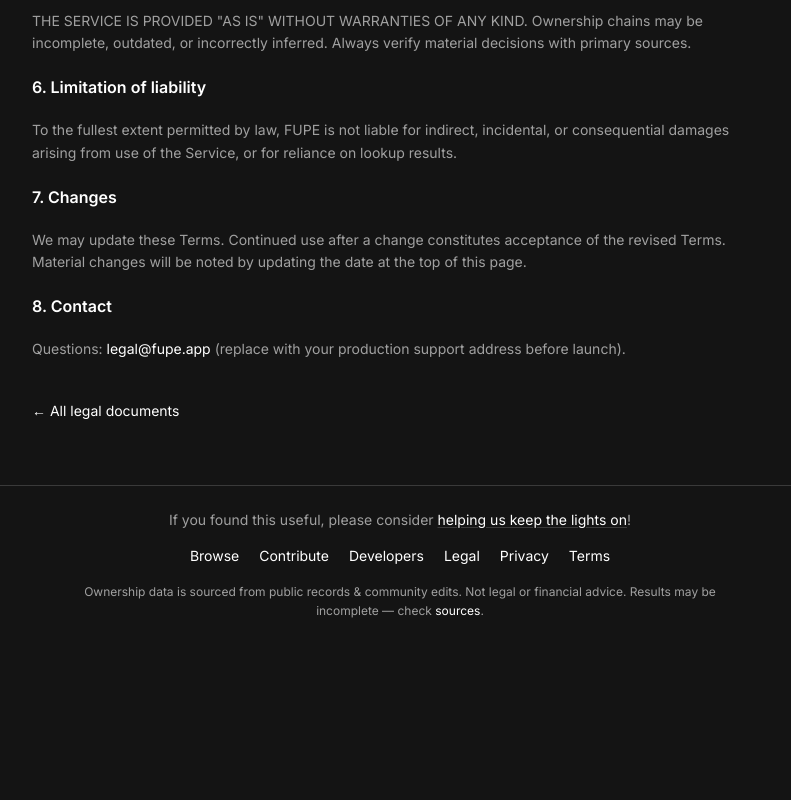
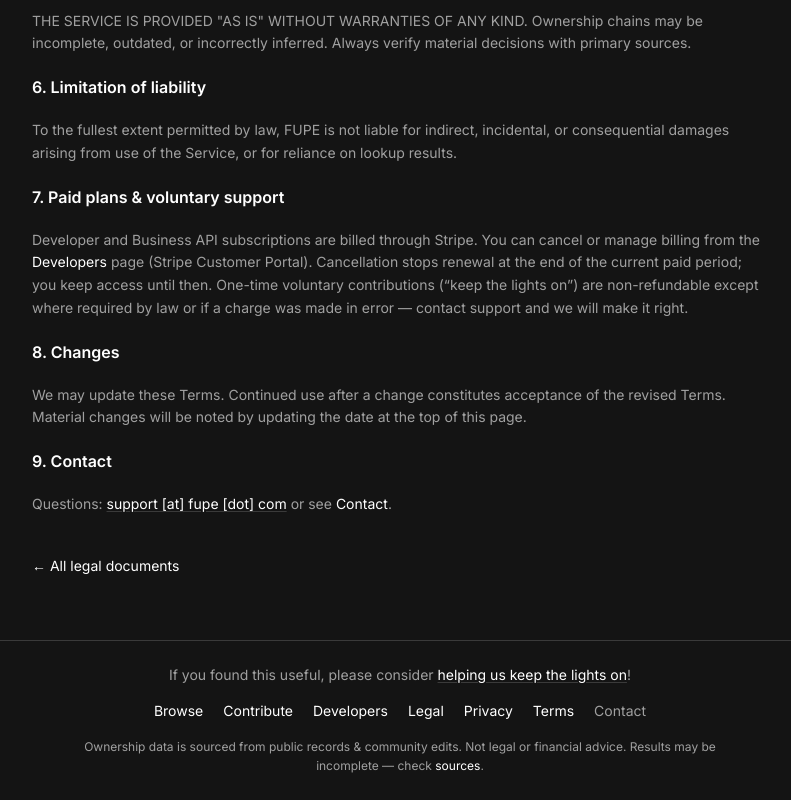
Before and after one commit to schneidan/fupe, a Next.js app in the folder apps/web/: page /legal/terms in a window 1280 px wide. Shown: the part 837-1637 px from the top of the page, without its empty margins (240-1031 px from the left). Before the commit the page ends 1482 px from the top, so only its background shows below. Built offline with nearby package versions, Linux system fonts and the light colour scheme; no server answers.

Commit message:
Add contacts and thank you page and rebuild script

```diff
--- a/apps/web/src/app/developers/page.tsx
+++ b/apps/web/src/app/developers/page.tsx
@@ -23,6 +23,16 @@ export default function DevelopersPage() {
         </a>
         .
       </p>
+      <p className="mt-4 text-sm text-fupe-muted">
+        <strong className="font-medium text-fupe-text">Billing:</strong> Paid
+        plans renew monthly via Stripe. Cancel anytime from this page (Manage
+        billing) — you keep Developer access until the period ends, then limits
+        return to Free. Questions or charge issues:{' '}
+        <a href="/legal/contact" className="text-fupe-text hover:underline">
+          Contact
+        </a>
+        .
+      </p>
       <Suspense fallback={<p className="mt-8 text-fupe-muted">Loading…</p>}>
         <DevelopersBilling />
       </Suspense>
--- a/apps/web/src/app/legal/api/page.tsx
+++ b/apps/web/src/app/legal/api/page.tsx
@@ -1,4 +1,5 @@
 import { LegalDoc, LegalH2 } from '@/components/LegalDoc';
+import { ObfuscatedEmail } from '@/components/ObfuscatedEmail';
 
 export const metadata = { title: 'API Terms' };
 
@@ -27,11 +28,14 @@ export default function ApiTermsPage() {
         results in your product is fine; republishing the entire directory is not
         without written permission.
       </p>
-      <LegalH2>3. Billing</LegalH2>
+      <LegalH2>3. Billing, cancellation &amp; refunds</LegalH2>
       <p>
-        Paid tiers are billed through Stripe. Cancellations take effect at period
-        end unless stated otherwise. Complimentary admin overrides are audited
-        and may be revoked.
+        Paid tiers are billed through Stripe. Cancel anytime from the Developers
+        page via the Stripe Customer Portal — access continues through the end of
+        the paid period, then the key returns to Free limits. Refunds for unused
+        time are not guaranteed but we will correct erroneous charges; email{' '}
+        <ObfuscatedEmail user="support" domain="fupe.com" />. Complimentary admin
+        overrides are audited and may be revoked.
       </p>
       <LegalH2>4. Attribution</LegalH2>
       <p>
--- /dev/null
+++ b/apps/web/src/app/legal/contact/page.tsx
@@ -0,0 +1,44 @@
+import { LegalDoc, LegalH2 } from '@/components/LegalDoc';
+import { ObfuscatedEmail } from '@/components/ObfuscatedEmail';
+
+export const metadata = { title: 'Contact' };
+
+export default function ContactPage() {
+  return (
+    <LegalDoc title="Contact">
+      <p>
+        For questions about FUPE, billing, or account access, email support.
+        Click the address below to open your mail app (shown obfuscated to
+        reduce automated scraping).
+      </p>
+      <p className="mt-4">
+        <ObfuscatedEmail user="support" domain="fupe.com" />
+      </p>
+      <LegalH2>Other topics</LegalH2>
+      <ul className="list-disc space-y-2 pl-5">
+        <li>
+          Privacy requests — see the{' '}
+          <a href="/legal/privacy" className="text-fupe-text hover:underline">
+            Privacy Policy
+          </a>
+        </li>
+        <li>
+          Copyright / DMCA — see the{' '}
+          <a href="/legal/dmca" className="text-fupe-text hover:underline">
+            DMCA page
+          </a>
+        </li>
+        <li>
+          API billing &amp; cancellation —{' '}
+          <a href="/developers" className="text-fupe-text hover:underline">
+            Developers
+          </a>{' '}
+          or the{' '}
+          <a href="/legal/api" className="text-fupe-text hover:underline">
+            API Terms
+          </a>
+        </li>
+      </ul>
+    </LegalDoc>
+  );
+}
--- a/apps/web/src/app/legal/page.tsx
+++ b/apps/web/src/app/legal/page.tsx
@@ -10,6 +10,7 @@ const DOCS = [
   { href: '/legal/api', title: 'API Terms', desc: 'Rules for API keys and rate limits.' },
   { href: '/legal/sources', title: 'Data Sources & Attribution', desc: 'Where ownership data comes from; ODbL notes.' },
   { href: '/legal/dmca', title: 'DMCA / Takedown', desc: 'How to request removal of content.' },
+  { href: '/legal/contact', title: 'Contact', desc: 'Support email and where to send requests.' },
 ];
 
 export default function LegalIndexPage() {
--- a/apps/web/src/app/legal/terms/page.tsx
+++ b/apps/web/src/app/legal/terms/page.tsx
@@ -1,4 +1,5 @@
 import { LegalDoc, LegalH2 } from '@/components/LegalDoc';
+import { ObfuscatedEmail } from '@/components/ObfuscatedEmail';
 
 export const metadata = { title: 'Terms of Service' };
 
@@ -57,16 +58,34 @@ export default function TermsPage() {
         incidental, or consequential damages arising from use of the Service, or
         for reliance on lookup results.
       </p>
-      <LegalH2>7. Changes</LegalH2>
+      <LegalH2>7. Paid plans &amp; voluntary support</LegalH2>
+      <p>
+        Developer and Business API subscriptions are billed through Stripe.
+        You can cancel or manage billing from the{' '}
+        <a href="/developers" className="text-fupe-text hover:underline">
+          Developers
+        </a>{' '}
+        page (Stripe Customer Portal). Cancellation stops renewal at the end of
+        the current paid period; you keep access until then. One-time voluntary
+        contributions (“keep the lights on”) are non-refundable except where
+        required by law or if a charge was made in error — contact support and
+        we will make it right.
+      </p>
+      <LegalH2>8. Changes</LegalH2>
       <p>
         We may update these Terms. Continued use after a change constitutes
         acceptance of the revised Terms. Material changes will be noted by updating
         the date at the top of this page.
       </p>
-      <LegalH2>8. Contact</LegalH2>
+      <LegalH2>9. Contact</LegalH2>
       <p>
-        Questions: <span className="text-fupe-text">legal@fupe.app</span> (replace
-        with your production support address before launch).
+        Questions:{' '}
+        <ObfuscatedEmail user="support" domain="fupe.com" />{' '}
+        or see{' '}
+        <a href="/legal/contact" className="text-fupe-text hover:underline">
+          Contact
+        </a>
+        .
       </p>
     </LegalDoc>
   );
--- /dev/null
+++ b/apps/web/src/app/thanks/page.tsx
@@ -0,0 +1,29 @@
+import { Suspense } from 'react';
+import { FupeLogo } from '@/components/FupeLogo';
+import { ThanksRedirect } from '@/components/ThanksRedirect';
+
+export const metadata = {
+  title: 'Thank you',
+};
+
+export default function ThanksPage() {
+  return (
+    <main className="mx-auto flex min-h-[70vh] max-w-lg flex-col items-center justify-center px-4 py-16 text-center">
+      <FupeLogo size="nav" />
+      <h1 className="mt-10 text-3xl font-bold tracking-tight text-fupe-text">
+        Thank you for helping us out!
+      </h1>
+      <p className="mt-4 text-fupe-muted">
+        Your support keeps the lights on — hosting, data refresh, and making
+        ownership chains easier to check.
+      </p>
+      <Suspense
+        fallback={
+          <p className="mt-8 text-sm text-fupe-muted">Preparing redirect…</p>
+        }
+      >
+        <ThanksRedirect />
+      </Suspense>
+    </main>
+  );
+}
--- /dev/null
+++ b/apps/web/src/components/ObfuscatedEmail.tsx
@@ -0,0 +1,38 @@
+'use client';
+
+/**
+ * Renders an email without a raw address in the initial HTML (helps a bit with
+ * naive scrapers). Click or keyboard activates a real mailto:.
+ */
+export function ObfuscatedEmail({
+  user,
+  domain,
+  className = 'text-fupe-text underline decoration-fupe-border underline-offset-2 transition hover:decoration-fupe-muted',
+}: {
+  user: string;
+  domain: string;
+  className?: string;
+}) {
+  const label = `${user} [at] ${domain.replace('.', ' [dot] ')}`;
+
+  function openMail() {
+    window.location.href = `mailto:${user}@${domain}`;
+  }
+
+  return (
+    <button
+      type="button"
+      onClick={openMail}
+      onKeyDown={(e) => {
+        if (e.key === 'Enter' || e.key === ' ') {
+          e.preventDefault();
+          openMail();
+        }
+      }}
+      className={className}
+      title="Click to email"
+    >
+      {label}
+    </button>
+  );
+}
--- a/apps/web/src/components/SiteFooter.tsx
+++ b/apps/web/src/components/SiteFooter.tsx
@@ -38,6 +38,12 @@ export function SiteFooter() {
         <Link href="/legal/terms" className="text-fupe-text transition hover:text-fupe-muted">
           Terms
         </Link>
+        <Link
+          href="/legal/contact"
+          className="text-fupe-muted transition hover:text-fupe-text"
+        >
+          Contact
+        </Link>
       </nav>
       <p className="mx-auto mt-4 max-w-2xl text-xs leading-relaxed">
         Ownership data is sourced from public records &amp; community edits.
--- /dev/null
+++ b/apps/web/src/components/ThanksRedirect.tsx
@@ -0,0 +1,50 @@
+'use client';
+
+import { useEffect, useMemo, useState } from 'react';
+import { useRouter, useSearchParams } from 'next/navigation';
+import Link from 'next/link';
+
+const REDIRECT_SECONDS = 6;
+
+function safeNextPath(raw: string | null): string {
+  if (!raw || !raw.startsWith('/') || raw.startsWith('//')) return '/';
+  return raw;
+}
+
+export function ThanksRedirect() {
+  const router = useRouter();
+  const searchParams = useSearchParams();
+  const target = useMemo(
+    () => safeNextPath(searchParams.get('next')),
+    [searchParams],
+  );
+  const [left, setLeft] = useState(REDIRECT_SECONDS);
+
+  useEffect(() => {
+    const tick = window.setInterval(() => {
+      setLeft((s) => Math.max(0, s - 1));
+    }, 1000);
+    return () => window.clearInterval(tick);
+  }, []);
+
+  useEffect(() => {
+    if (left > 0) return;
+    router.replace(target);
+  }, [left, router, target]);
+
+  return (
+    <div className="mt-8 space-y-4 text-center">
+      <p className="text-sm text-fupe-muted">
+        Taking you back in {left} second{left === 1 ? '' : 's'}…
+      </p>
+      <p>
+        <Link
+          href={target}
+          className="text-fupe-text underline decoration-fupe-border underline-offset-2 hover:decoration-fupe-muted"
+        >
+          Continue now
+        </Link>
+      </p>
+    </div>
+  );
+}
```
Also changed, not shown: 2 other files (tests, documents, lock files or other folders).
